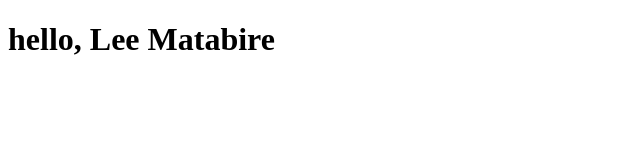
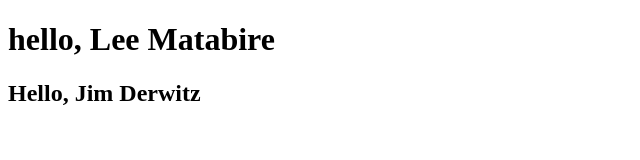
Before and after one commit to AleH6/GitDemo, a plain HTML site: page index.html in a window 1280 px wide. Shown: the whole page, without its empty margins (0-640 px from the left). Drawn offline with Linux system fonts and the light colour scheme.

Commit message:
more manipulation

```diff
--- a/index.html
+++ b/index.html
@@ -5,12 +5,23 @@
     <title></title>
   </head>
   <body>
+    <div class="myContainer">
+
+    </div>
     <h1 class="changeName">Hello, Derek Birdsall</h1>
+    <h2 id="oneName">Hello, Jeff Berwick</h2>
+    <div class="myContainer">
 
+    </div>
     <script>
       var H1=document.getElementsByClassName("changeName");
       console.log(H1);
       H1[0].innerHTML = "hello, Lee Matabire";
+      var H2 = document.getElementById("oneName");
+      console.log(H2);
+      H2.innerHTML = "Hello, Jim Derwitz";
+      var myContainer = document.getElementsByClassName("myContainer");
+
     </script>
   </body>
 </html>
```
